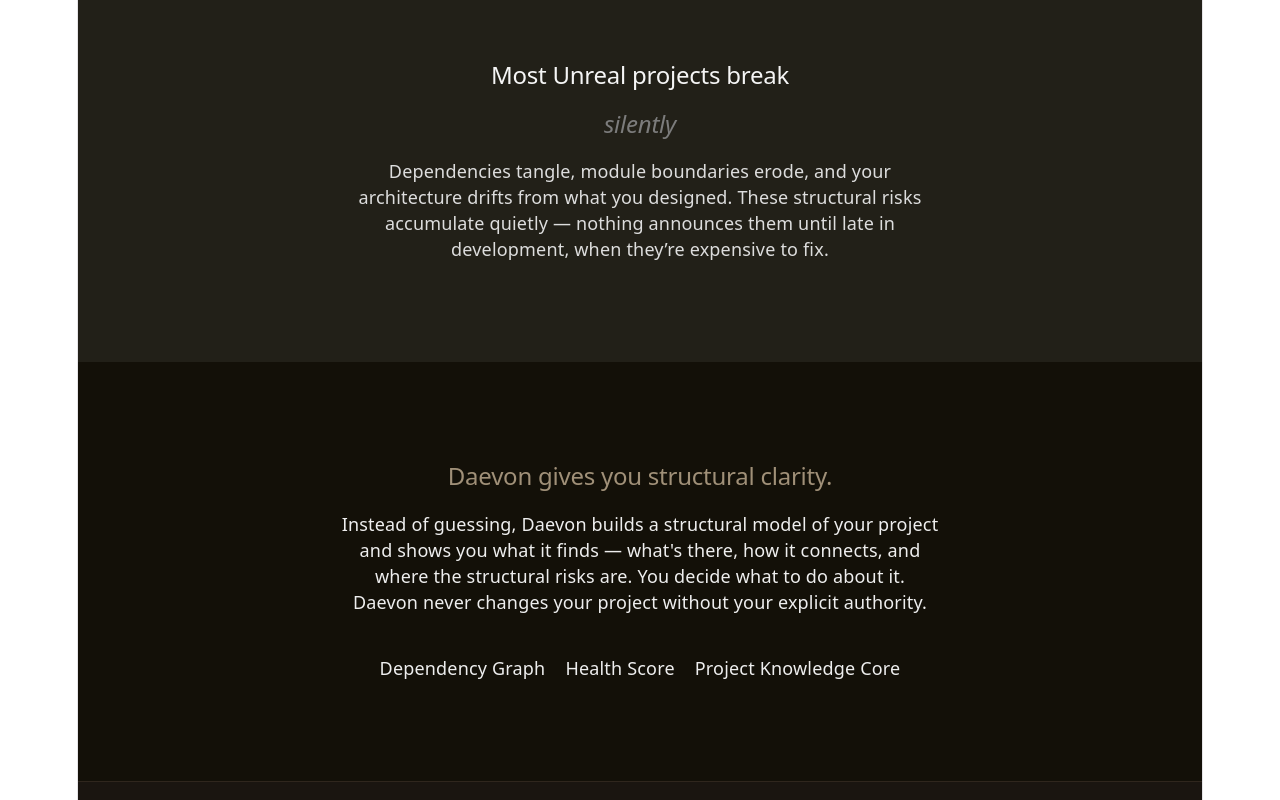
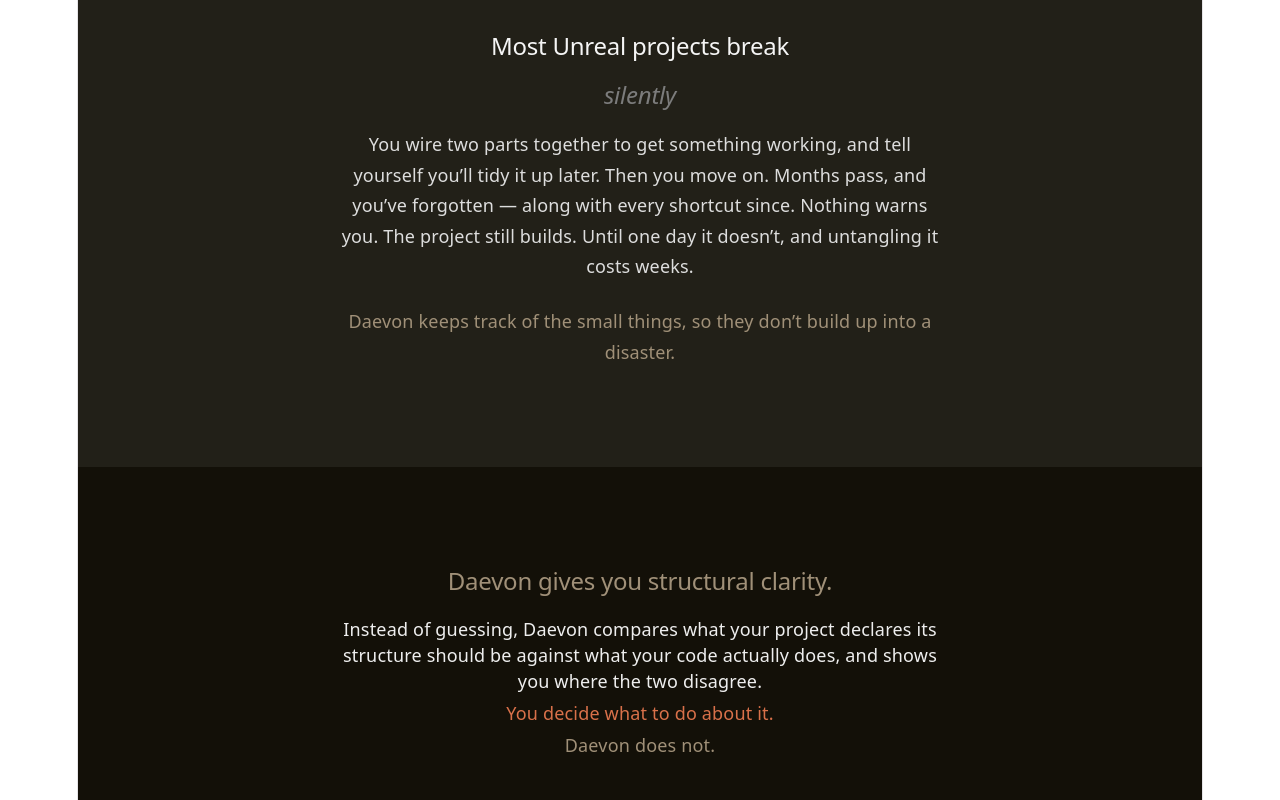
Before and after one commit to DaevonAI/daevon-site, a React (Vite) app in the folder daevon-react/: page / in a window 1280 px wide. Shown: the part 780-1580 px from the top of the page. Built offline with nearby package versions, Linux system fonts and the light colour scheme.

Commit message:
fixed problematic wording and color values for better impact and proper product representation.

```diff
--- a/daevon-react/src/components/Hero.jsx
+++ b/daevon-react/src/components/Hero.jsx
@@ -38,10 +38,7 @@ export default function Hero() {
                 lineHeight: "1.6",
                 color: "#bbb"
             }}>
-                Daevon analyzes your Unreal Engine project and builds a PKC — a working
-                model of how your modules, dependencies, and systems actually fit together.
-                From that model, it shows you your architecture as it really is, and where
-                it's drifting from what you intended.
+                Daevon reads your whole Unreal project and maps how every file, class, and module actually fits together. Daevon shows you where the structure is weak — before the whole project comes crashing down.
             </p>
 
             <Waitlist />
--- a/daevon-react/src/components/Problem.jsx
+++ b/daevon-react/src/components/Problem.jsx
@@ -12,10 +12,21 @@ export default function Problem() {
             <h2 style={{ marginBottom: "20px", color: "#7c7c7c", fontStyle: "italic" }}>
                 silently
             </h2>
-            <p style={{ maxWidth: "600px", margin: "0 auto" }}>
-                Dependencies tangle, module boundaries erode, and your architecture drifts from
-                what you designed. These structural risks accumulate quietly — nothing announces
-                them until late in development, when they&rsquo;re expensive to fix.
+
+            <p style={{ maxWidth: "600px", margin: "0 auto 24px", lineHeight: "1.7" }}>
+                You wire two parts together to get something working, and tell yourself
+                you&rsquo;ll tidy it up later. Then you move on. Months pass, and you&rsquo;ve
+                forgotten &mdash; along with every shortcut since. Nothing warns you. The project
+                still builds. Until one day it doesn&rsquo;t, and untangling it costs weeks.
+            </p>
+
+            <p style={{
+                maxWidth: "600px",
+                margin: "0 auto",
+                lineHeight: "1.7",
+                color: "#A09078"
+            }}>
+                Daevon keeps track of the small things, so they don&rsquo;t build up into a disaster.
             </p>
         </section>
     );
--- a/daevon-react/src/components/Solution.jsx
+++ b/daevon-react/src/components/Solution.jsx
@@ -10,11 +10,26 @@ export default function Solution() {
                 Daevon gives you structural clarity.
             </h2>
 
-            <p style={{ maxWidth: "600px", margin: "0 auto 40px" }}>
-                Instead of guessing, Daevon builds a structural model of your project
-                and shows you what it finds — what's there, how it connects, and where
-                the structural risks are. You decide what to do about it. Daevon never
-                changes your project without your explicit authority.
+            <p style={{ maxWidth: "600px", margin: "0 auto 6px" }}>
+                Instead of guessing, Daevon compares what your project declares its structure
+                should be against what your code actually does, and shows you where the two
+                disagree.
+            </p>
+
+            <p style={{
+                maxWidth: "600px",
+                margin: "0 auto 6px",
+                color: "#D9714A"
+            }}>
+                You decide what to do about it.
+            </p>
+
+            <p style={{
+                maxWidth: "600px",
+                margin: "0 auto 40px",
+                color: "#A09078"
+            }}>
+                Daevon does not.
             </p>
 
             <div style={{
@@ -25,7 +40,7 @@ export default function Solution() {
             }}>
                 <div>Dependency Graph</div>
                 <div>Health Score</div>
-                <div>Project Knowledge Core</div>
+                <div>Module Boundaries</div>
             </div>
         </section>
     );
```
